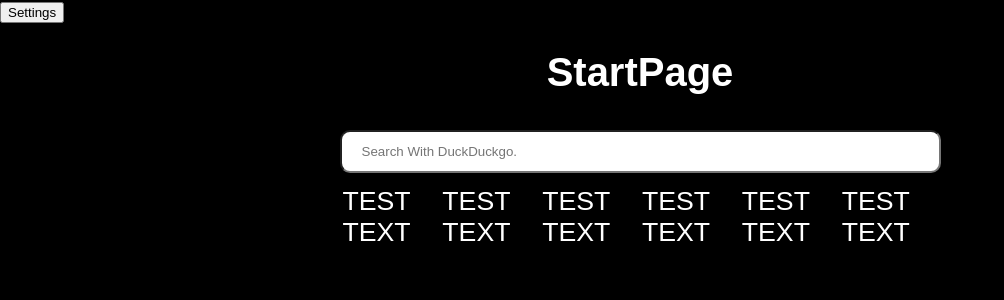
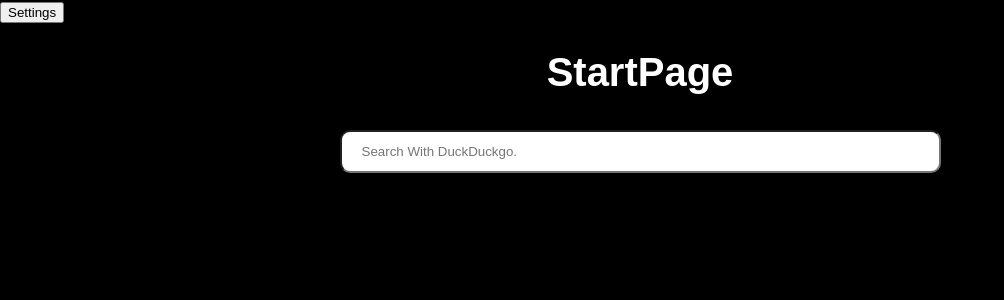
Before and after one commit to Shaddow798/startpage, a Flask app: page / in a window 1280 px wide. Shown: the part 42-342 px from the top of the page, without its empty margins (0-1004 px from the left). Run offline with Flask 3, Linux system fonts and the light colour scheme.

Commit message:
pedantic shit like pep8

```diff
--- a/templates/index.html
+++ b/templates/index.html
@@ -16,25 +16,13 @@
 		<input autocomplete="off" class="form-control search" name="q" placeholder="Search With DuckDuckgo." type="text">
 		</form>
 	</div>
-	<!--Table for the pins-->
-	<!--Removed the old hard coded links-->
-	<!--This will be replaced with a table-->
-
-
+	<!--This is the broken datasbase lol-->
 	<table>
 		<tr>
 			{% for pin in pins %}
 			<td>{{ pin.content }}</td>
 			<td>{{ pin.date_created.date() }}</td>
 			{% endfor %}
-		</tr>
-		<tr>
-			<td>TEST TEXT</td>
-			<td>TEST TEXT</td>
-			<td>TEST TEXT</td>
-			<td>TEST TEXT</td>
-			<td>TEST TEXT</td>
-			<td>TEST TEXT</td>
 		</tr>
 	</table>
 
```
Also changed, not shown: main.py (+16 -1 lines), README.md, 1 other file.
